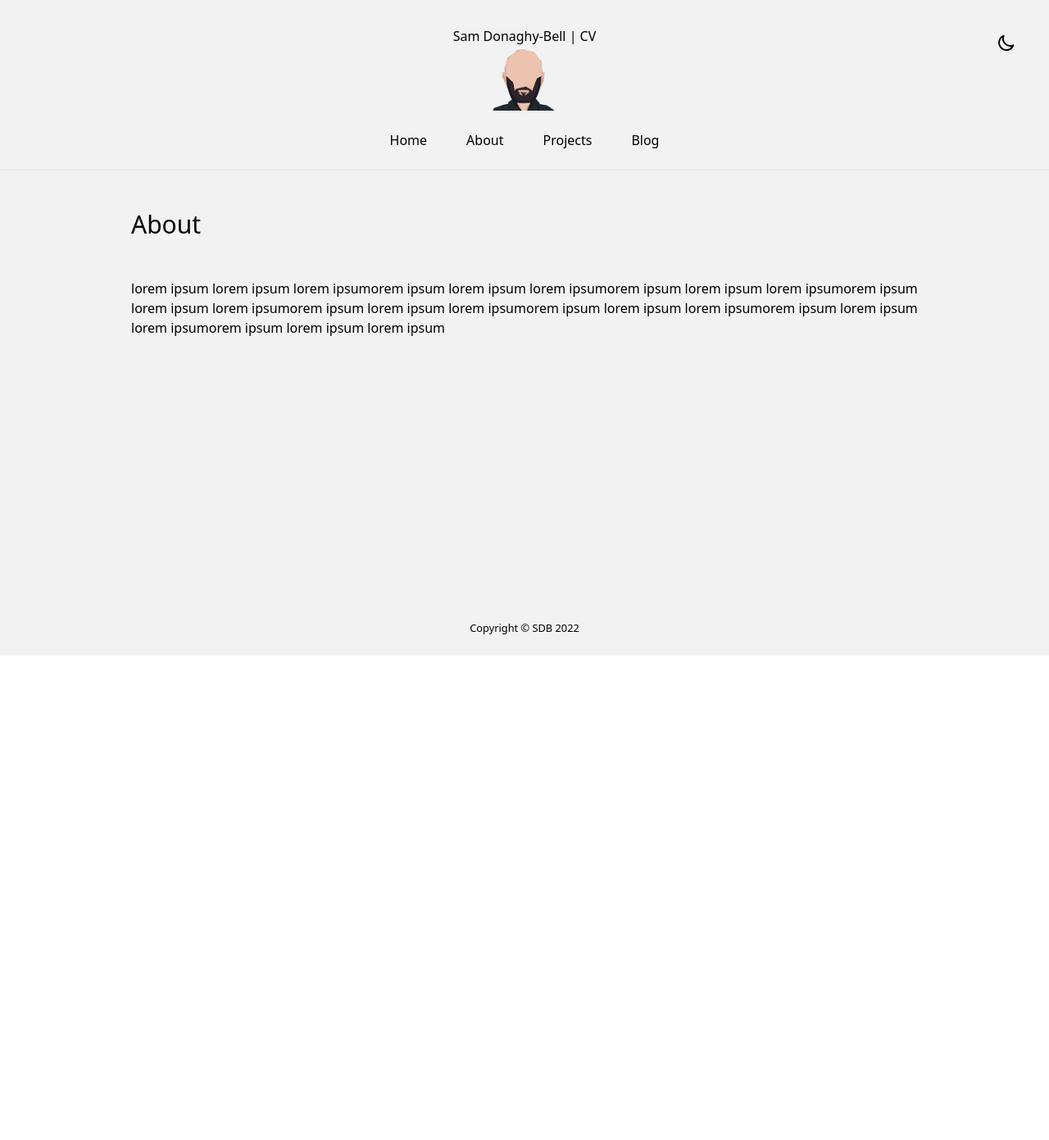
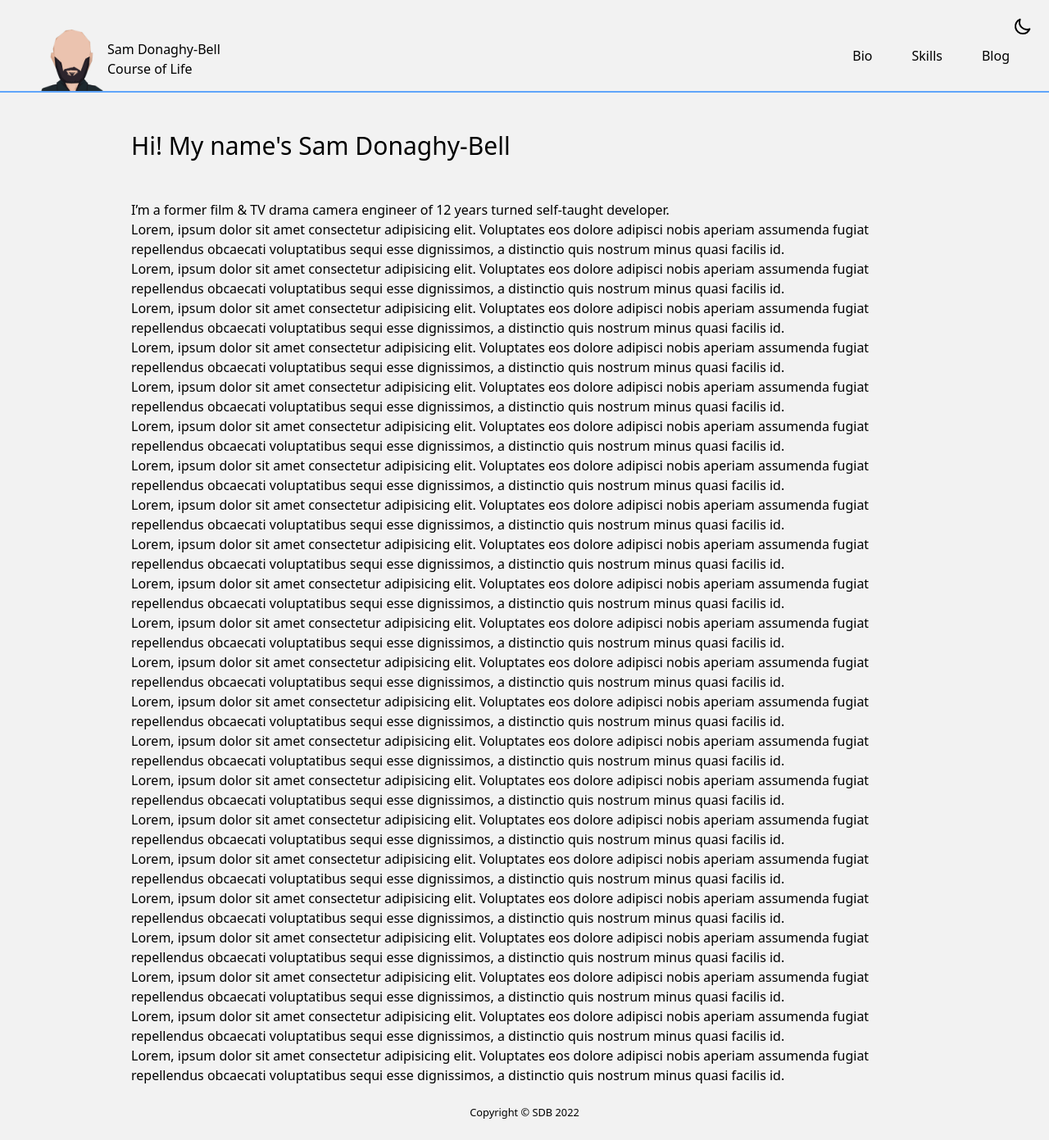
Before and after one commit to sdbxsdb/SDBnextJS, a Next.js app: page /about in a window 1280 px wide. Shown: the whole page at 82% size. Before the commit the page ends 800 px from the top, so only its background shows below. Built offline with nearby package versions, Linux system fonts and the light colour scheme.

Commit message:
removing getStaticProps

```diff
--- a/components/Footer.js
+++ b/components/Footer.js
@@ -1,6 +1,6 @@
 const Footer = () => {
   return (
-    <div className="my-6 flex justify-center items-center">
+    <div className="py-6 flex justify-center items-center dark:bg-darkGray dark:text-lightGrey bg-lightGrey text-darkGrey transition">
       <small>Copyright &copy; SDB {new Date().getFullYear()}</small>
     </div>
   );
--- a/components/Navbar.js
+++ b/components/Navbar.js
@@ -6,34 +6,35 @@ import Head from "next/head";
 const Navbar = () => {
   const [colorTheme, setTheme] = useDarkMode();
 
+  return (
+    <nav className="pt-8 border-b-2 border-blue-400 flex fixed top-0 w-full dark:bg-darkGray dark:text-lightGrey bg-lightGrey text-darkGrey transition">
 
-  return (
-    <nav className="mb-12 pt-8 border-b">
-      <div className="w-full flex justify-center">
+      <div className="w-full flex  justify-between mx-12">
+
         <Link href="/">
-          <a className="flex flex-col justify-center items-center">
-            <h1>Sam Donaghy-Bell | CV</h1>
+          <a className="flex justify-center items-center">
             <Image src="/sam_avatar_no_bg.png" width="83" height="79" />
+            <div>
+              <h1>Sam Donaghy-Bell</h1>
+              <p>Course of Life</p>
+            </div>
           </a>
         </Link>
-      </div>
-      <div className="w-full my-6 flex justify-center">
+
+        <div className=" my-6 flex justify-center ">
           <div className="flex gap-x-12">
-          <Link href="/">
-            <a>Home</a>
-          </Link>
             <Link href="/about">
-            <a>About</a>
+              <a>Bio</a>
             </Link>
             <Link href="/projects">
-            <a>Projects</a>
+              <a>Skills</a>
             </Link>
             <Link href="/blogs">
               <a>Blog</a>
             </Link>
           </div>
 
-        <button className="darkLightMode absolute top-10 right-10">
+          <button className="darkLightMode transition absolute top-5 right-5">
             {colorTheme === "light" ? (
               <svg
                 onClick={() => setTheme("light")}
@@ -69,6 +70,7 @@ const Navbar = () => {
             )}
           </button>
         </div>
+      </div>
     </nav>
   );
 };
--- a/package.json
+++ b/package.json
@@ -4,7 +4,7 @@
   "version": "0.1.0",
   "private": true,
   "scripts": {
-    "dev": "next dev",
+    "dev": "next dev -p 3005",
     "build": "next build && next export",
     "start": "next start",
     "lint": "next lint"
--- a/pages/_app.js
+++ b/pages/_app.js
@@ -9,11 +9,12 @@ function MyApp({ Component, pageProps }) {
 
   return (
 
-      <div className="dark:bg-darkGray dark:text-lightGrey bg-lightGrey text-darkGrey transition">
+      <div className="">
         <Layout>
-          <div className="flex flex-1 max-w-[960px] mx-auto ">
-
-            <Component {...pageProps} />
+          <div className="flex flex-1 dark:bg-black dark:text-lightGrey bg-lightGrey text-darkGrey transition  w-full justify-center px-12">
+            <div className="max-w-[960px] w-full pt-40">
+              <Component {...pageProps} />
+            </div>
           </div>
         </Layout>
       </div>
--- a/pages/about.js
+++ b/pages/about.js
@@ -9,9 +9,40 @@ const About = () => {
       <meta name="keywords" content="About" />
       <meta name="description" content="Hello this is a test description for the About page" />
     </Head>
-    <div>
-      <h1 className="text-3xl mb-12">About</h1>
-      <p>lorem ipsum lorem ipsum lorem ipsumorem ipsum lorem ipsum lorem ipsumorem ipsum lorem ipsum lorem ipsumorem ipsum lorem ipsum lorem ipsumorem ipsum lorem ipsum lorem ipsumorem ipsum lorem ipsum lorem ipsumorem ipsum lorem ipsum lorem ipsumorem ipsum lorem ipsum lorem ipsum</p>
+    <div className="">
+
+      <h1 className="text-3xl mb-12">Hi! My name's Sam Donaghy-Bell</h1>
+
+      <p>I’m a former film & TV drama camera engineer of 12 years turned self-taught developer.</p>
+      <p>Lorem, ipsum dolor sit amet consectetur adipisicing elit. Voluptates eos dolore adipisci nobis aperiam assumenda fugiat repellendus obcaecati voluptatibus sequi esse dignissimos, a distinctio quis nostrum minus quasi facilis id.</p>
+      <p>Lorem, ipsum dolor sit amet consectetur adipisicing elit. Voluptates eos dolore adipisci nobis aperiam assumenda fugiat repellendus obcaecati voluptatibus sequi esse dignissimos, a distinctio quis nostrum minus quasi facilis id.</p>
+      <p>Lorem, ipsum dolor sit amet consectetur adipisicing elit. Voluptates eos dolore adipisci nobis aperiam assumenda fugiat repellendus obcaecati voluptatibus sequi esse dignissimos, a distinctio quis nostrum minus quasi facilis id.</p>
+      <p>Lorem, ipsum dolor sit amet consectetur adipisicing elit. Voluptates eos dolore adipisci nobis aperiam assumenda fugiat repellendus obcaecati voluptatibus sequi esse dignissimos, a distinctio quis nostrum minus quasi facilis id.</p>
+      <p>Lorem, ipsum dolor sit amet consectetur adipisicing elit. Voluptates eos dolore adipisci nobis aperiam assumenda fugiat repellendus obcaecati voluptatibus sequi esse dignissimos, a distinctio quis nostrum minus quasi facilis id.</p>
+      <p>Lorem, ipsum dolor sit amet consectetur adipisicing elit. Voluptates eos dolore adipisci nobis aperiam assumenda fugiat repellendus obcaecati voluptatibus sequi esse dignissimos, a distinctio quis nostrum minus quasi facilis id.</p>
+      <p>Lorem, ipsum dolor sit amet consectetur adipisicing elit. Voluptates eos dolore adipisci nobis aperiam assumenda fugiat repellendus obcaecati voluptatibus sequi esse dignissimos, a distinctio quis nostrum minus quasi facilis id.</p>
+      <p>Lorem, ipsum dolor sit amet consectetur adipisicing elit. Voluptates eos dolore adipisci nobis aperiam assumenda fugiat repellendus obcaecati voluptatibus sequi esse dignissimos, a distinctio quis nostrum minus quasi facilis id.</p>
+      <p>Lorem, ipsum dolor sit amet consectetur adipisicing elit. Voluptates eos dolore adipisci nobis aperiam assumenda fugiat repellendus obcaecati voluptatibus sequi esse dignissimos, a distinctio quis nostrum minus quasi facilis id.</p>
+      <p>Lorem, ipsum dolor sit amet consectetur adipisicing elit. Voluptates eos dolore adipisci nobis aperiam assumenda fugiat repellendus obcaecati voluptatibus sequi esse dignissimos, a distinctio quis nostrum minus quasi facilis id.</p>
+      <p>Lorem, ipsum dolor sit amet consectetur adipisicing elit. Voluptates eos dolore adipisci nobis aperiam assumenda fugiat repellendus obcaecati voluptatibus sequi esse dignissimos, a distinctio quis nostrum minus quasi facilis id.</p>
+      <p>Lorem, ipsum dolor sit amet consectetur adipisicing elit. Voluptates eos dolore adipisci nobis aperiam assumenda fugiat repellendus obcaecati voluptatibus sequi esse dignissimos, a distinctio quis nostrum minus quasi facilis id.</p>
+      <p>Lorem, ipsum dolor sit amet consectetur adipisicing elit. Voluptates eos dolore adipisci nobis aperiam assumenda fugiat repellendus obcaecati voluptatibus sequi esse dignissimos, a distinctio quis nostrum minus quasi facilis id.</p>
+      <p>Lorem, ipsum dolor sit amet consectetur adipisicing elit. Voluptates eos dolore adipisci nobis aperiam assumenda fugiat repellendus obcaecati voluptatibus sequi esse dignissimos, a distinctio quis nostrum minus quasi facilis id.</p>
+      <p>Lorem, ipsum dolor sit amet consectetur adipisicing elit. Voluptates eos dolore adipisci nobis aperiam assumenda fugiat repellendus obcaecati voluptatibus sequi esse dignissimos, a distinctio quis nostrum minus quasi facilis id.</p>
+      <p>Lorem, ipsum dolor sit amet consectetur adipisicing elit. Voluptates eos dolore adipisci nobis aperiam assumenda fugiat repellendus obcaecati voluptatibus sequi esse dignissimos, a distinctio quis nostrum minus quasi facilis id.</p>
+      <p>Lorem, ipsum dolor sit amet consectetur adipisicing elit. Voluptates eos dolore adipisci nobis aperiam assumenda fugiat repellendus obcaecati voluptatibus sequi esse dignissimos, a distinctio quis nostrum minus quasi facilis id.</p>
+      <p>Lorem, ipsum dolor sit amet consectetur adipisicing elit. Voluptates eos dolore adipisci nobis aperiam assumenda fugiat repellendus obcaecati voluptatibus sequi esse dignissimos, a distinctio quis nostrum minus quasi facilis id.</p>
+      <p>Lorem, ipsum dolor sit amet consectetur adipisicing elit. Voluptates eos dolore adipisci nobis aperiam assumenda fugiat repellendus obcaecati voluptatibus sequi esse dignissimos, a distinctio quis nostrum minus quasi facilis id.</p>
+      <p>Lorem, ipsum dolor sit amet consectetur adipisicing elit. Voluptates eos dolore adipisci nobis aperiam assumenda fugiat repellendus obcaecati voluptatibus sequi esse dignissimos, a distinctio quis nostrum minus quasi facilis id.</p>
+      <p>Lorem, ipsum dolor sit amet consectetur adipisicing elit. Voluptates eos dolore adipisci nobis aperiam assumenda fugiat repellendus obcaecati voluptatibus sequi esse dignissimos, a distinctio quis nostrum minus quasi facilis id.</p>
+      <p>Lorem, ipsum dolor sit amet consectetur adipisicing elit. Voluptates eos dolore adipisci nobis aperiam assumenda fugiat repellendus obcaecati voluptatibus sequi esse dignissimos, a distinctio quis nostrum minus quasi facilis id.</p>
+
+      {/* <div className="w-full flex justify-center">
+        <Link href="/projects">
+            <a className={styles.btn}>Projects</a>
+        </Link>
+      </div> */}
+
     </div>
     </>
   );
--- a/pages/blogs/index.js
+++ b/pages/blogs/index.js
@@ -1,6 +1,6 @@
 import Link from 'next/link'
 
-export const getStaticProps = async () => {
+export const getServerSideProps = async () => {
 
   const res = await fetch('https://www.googleapis.com/blogger/v3/blogs/543125446417715626/posts?key=AIzaSyBi0m3EdpabwT1EAKfV2zU7loUoS9S_7SU');
 
--- a/pages/index.js
+++ b/pages/index.js
@@ -12,18 +12,26 @@ export default function Home() {
       <meta name="keywords" content="Test" />
       <meta name="description" content="Hello this is a test description for the home page" />
     </Head>
-    <div className={styles.container}>
+    <div className="bg-black flex justify-between w-full">
 
-      <h1 className="text-3xl mb-12">Home page</h1>
 
-      <p>lorem ipsum dolor sit amet, consectetur adipNostrud commodo quis nisi reprehenderit Lorem. Velit non aute qui do id exercitation dolore nisi non aliqua. Minim laborum ut incididunt anim nisi occaecat aliqua quis.</p>
-      <p>lorem ipsum dolor sit amet, consectetur adipNostrud commodo quis nisi reprehenderit Lorem. Velit non aute qui do id exercitation dolore nisi non aliqua. Minim laborum ut incididunt anim nisi occaecat aliqua quis.</p>
+      <div className="">
+        <img src="/sdbavatarloopedcropped.gif" className="" width="250" />
+      </div>
 
-      <div className="w-full flex justify-center">
+
+      <div className="flex flex-1 ml-4 flex-col">
+        <h1 className="text-3xl mb-12">Welcome!</h1>
+        <h2>👈  That's me...</h2>
+        <p>I'm a </p>
+      </div>
+
+
+      {/* <div className="w-full flex justify-center">
         <Link href="/projects">
             <a className={styles.btn}>Projects</a>
         </Link>
-      </div>
+      </div> */}
 
     </div>
     </>
--- a/tailwind.config.js
+++ b/tailwind.config.js
@@ -63,7 +63,7 @@ module.exports = {
 
 
       colors: {
-        darkGray: '#191919', // dark grey
+        darkGray: '#000', // dark grey
         lightGrey:'#F2F2F2', // light grey
 
       },
```
Also changed, not shown: 1 other file (tests, documents, lock files or other folders). Lines whose indentation alone changed are shown as unchanged.
